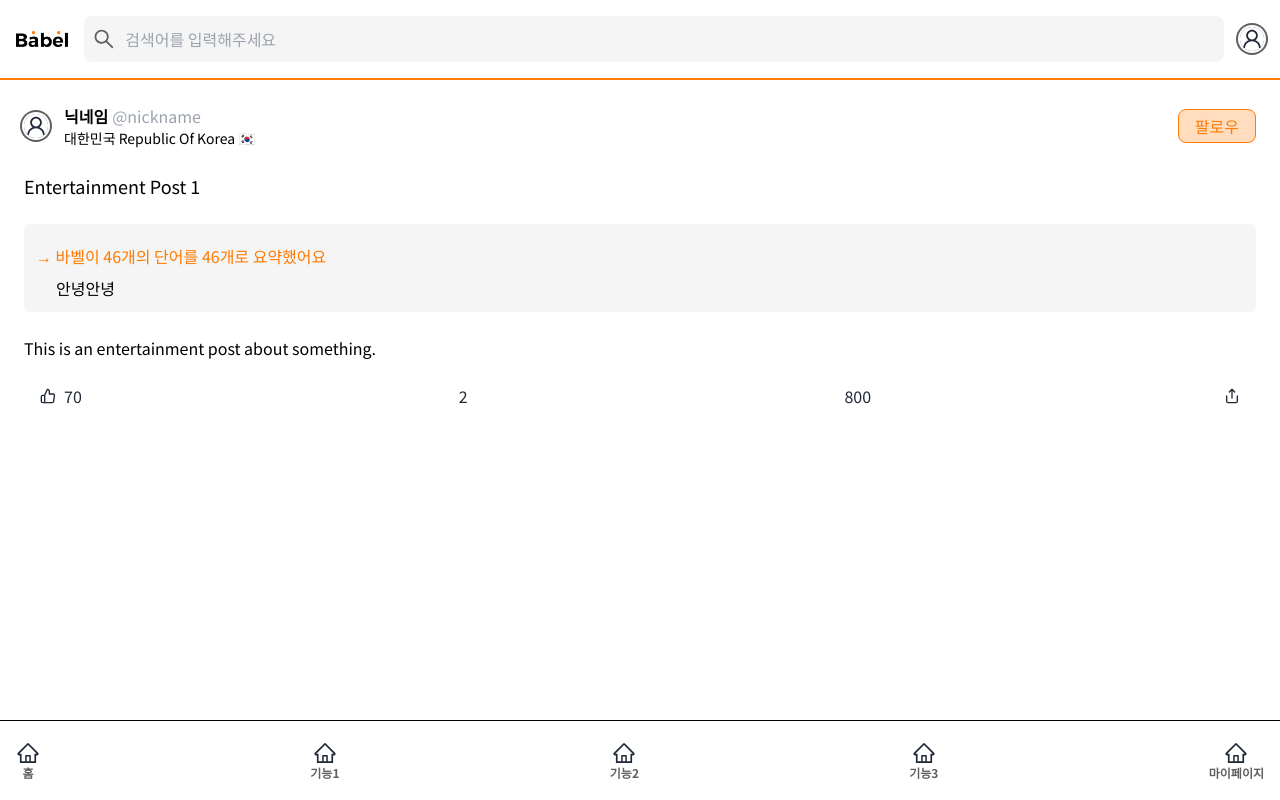
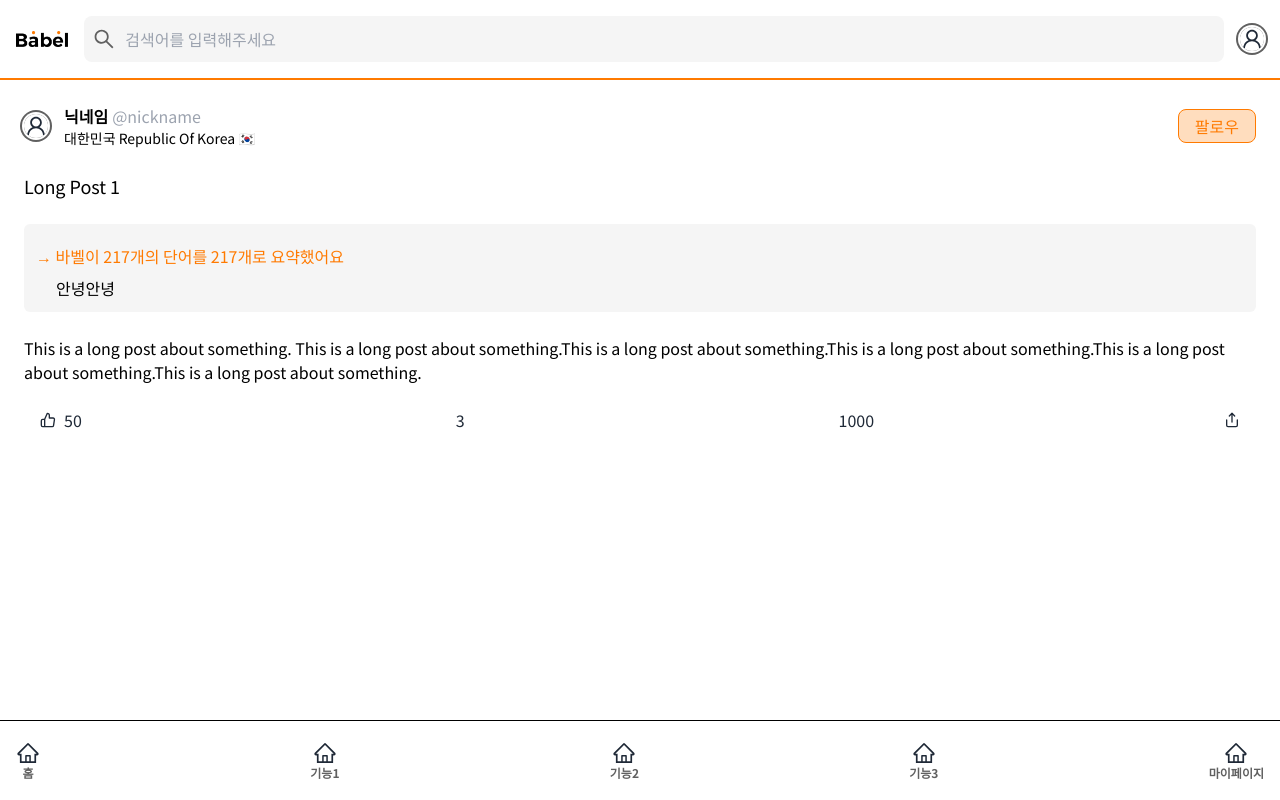
Before and after one commit to 2023-LIKELION-SYU-HACKATHON/Bavel-FE, a React (Vite) app: page /post/1 in a window 1280 px wide. Built offline with nearby package versions, Linux system fonts and the light colour scheme; some icons are missing.

Commit message:
#11 postDetail 페이지 dummy 데이터 매핑

```diff
--- a/src/features/post/postBox/PostBox.tsx
+++ b/src/features/post/postBox/PostBox.tsx
@@ -4,6 +4,7 @@ import PostSummary from './PostSummary';
 import PostTitle from './PostTitle';
 import PostUserInfo from '../postUserInfo/PostUserInfo';
 import { Post } from '@/types/post.type';
+import { twJoin } from 'tailwind-merge';
 
 interface PostBoxProps extends Post {
   full?: boolean;
@@ -12,7 +13,12 @@ interface PostBoxProps extends Post {
 const PostBox = (post: PostBoxProps) => {
   const { title, content, full } = post;
   return (
-    <article className="flex flex-col gap-6 p-6">
+    <article
+      className={twJoin(
+        'flex flex-col gap-6 p-6',
+        !full && 'border-b border-gray-300',
+      )}
+    >
       <PostUserInfo isShowFollowButton={true} />
       {title && <PostTitle title={title} />}
       {full && (
--- a/src/features/post/postBoxList/PostBoxList.tsx
+++ b/src/features/post/postBoxList/PostBoxList.tsx
@@ -4,6 +4,7 @@ import { useInfiniteQuery } from 'react-query';
 import { PostPage } from '@/types/post.type';
 import { useInView } from 'react-intersection-observer';
 import { useEffect } from 'react';
+import { Link } from 'react-router-dom';
 
 const PostBoxList = () => {
   const { ref, inView } = useInView();
@@ -33,9 +34,9 @@ const PostBoxList = () => {
     <div className="bg-white">
       {postPage?.pages.map(page =>
         page.posts.map((post, index) => (
-          <div key={index} className="border-b border-gray-300">
+          <Link to={`/post/${post.id}`} key={index}>
             <PostBox {...post} />
-          </div>
+          </Link>
         )),
       )}
       <div ref={ref} />
--- a/src/features/post/postDetail/PostDetail.tsx
+++ b/src/features/post/postDetail/PostDetail.tsx
@@ -4,7 +4,8 @@ import { dummyPosts } from '@/mocks/post.mock';
 
 const PostDetail = () => {
   const postId = Number(useParams().postId);
-  return <>{postId && <PostBox {...dummyPosts[postId]} full />}</>;
+  const dummyPost = dummyPosts.filter(post => post.id === postId)[0];
+  return <>{<PostBox {...dummyPost} full />}</>;
 };
 
 export default PostDetail;
```
